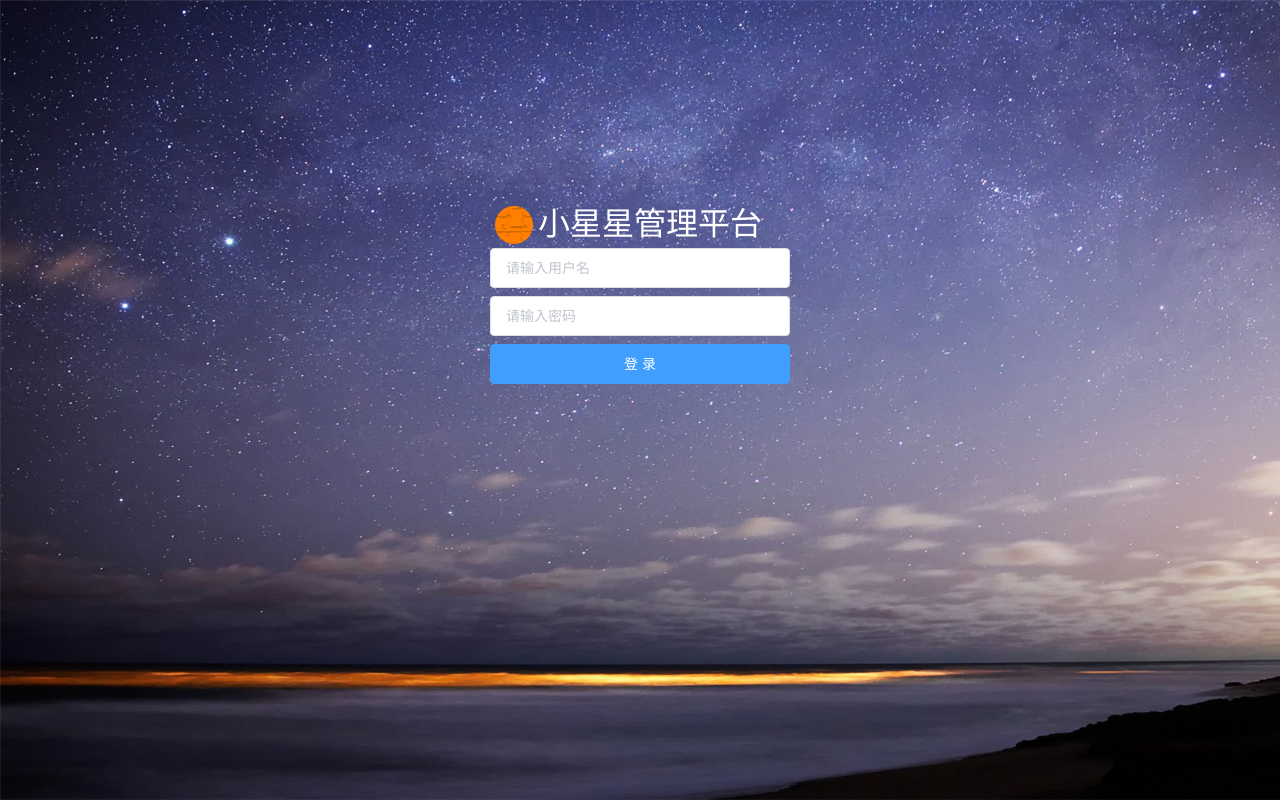
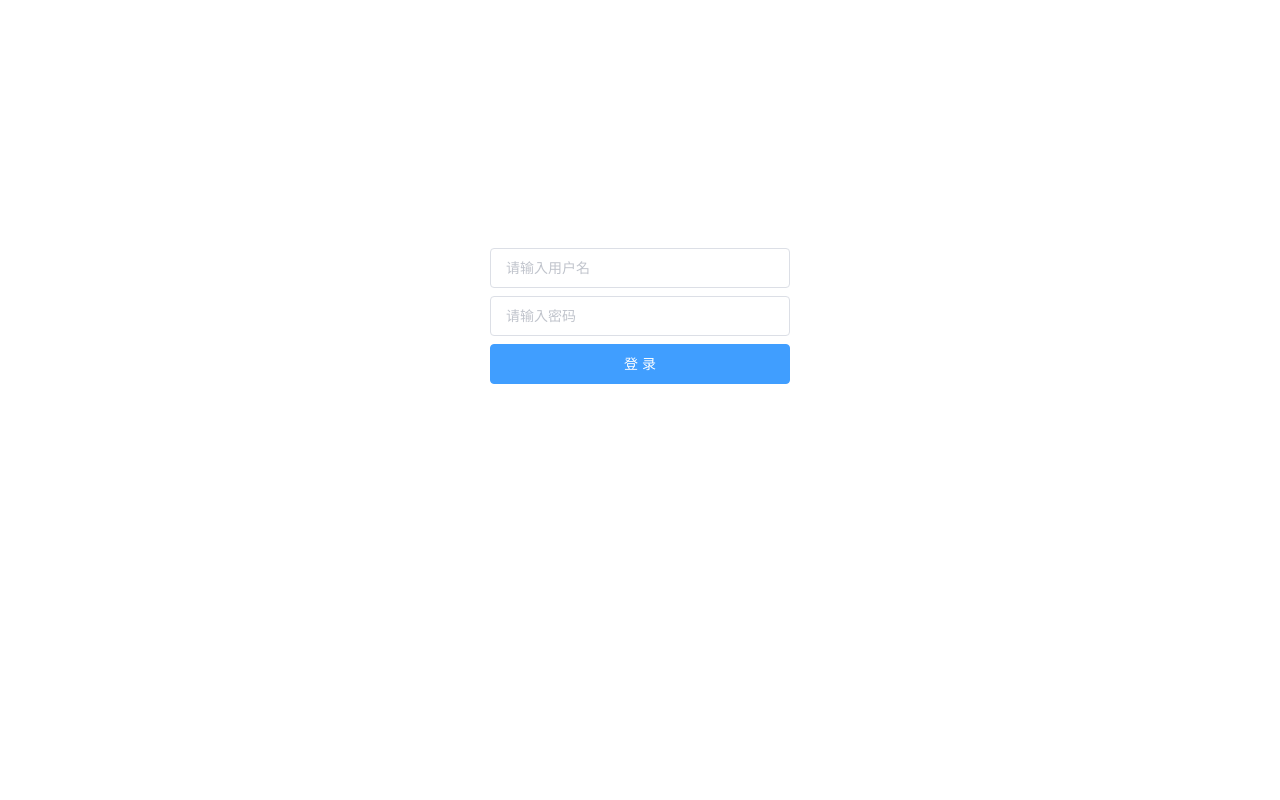
Before and after one commit to mickeysaint1/microservice_front, a Vue app: page /#/login in a window 1280 px wide. Built offline with nearby package versions, Linux system fonts and the light colour scheme.

Commit message:
前端功能

```diff
--- a/package.json
+++ b/package.json
@@ -7,6 +7,7 @@
     "build": "vue-cli-service build"
   },
   "dependencies": {
+    "axios": "^0.21.0",
     "core-js": "^3.4.3",
     "element-ui": "^2.13.0",
     "vue": "^2.6.10",
--- a/src/components/home.vue
+++ b/src/components/home.vue
@@ -98,6 +98,8 @@
     // import dictType from '@/components/modules/system/dictType.vue';
     // import dictEntry from '@/components/modules/system/dictEntry.vue';
 
+    import * as cookieApi from "@/js/utils/cookie.js";
+
     export default {
         name: "home",
         components: {
@@ -173,6 +175,10 @@
             doLogout() {
                 sessionStorage.removeItem("userData");
                 sessionStorage.removeItem("accessToken");
+                localStorage.removeItem("userData");
+                localStorage.removeItem("accessToken");
+                cookieApi.delCookie("accessToken");
+
                 this.$router.push("/login");
             }
         }
--- a/src/components/login.vue
+++ b/src/components/login.vue
@@ -45,14 +45,11 @@
 
                 userApi.getUserInfoByUserNamePassword({username:this.username, password:this.password})
                         .then(resp => {
-                            console.log(resp);
-
                             if (resp.success) {
                                 localStorage.setItem("accessToken", resp.data.accessToken);
                                 localStorage.setItem("userData", JSON.stringify(resp.data));
                                 sessionStorage.setItem("accessToken", resp.data.accessToken);
                                 sessionStorage.setItem("userData", JSON.stringify(resp.data));
-                                this.axios.headers.accessToken = resp.data.accessToken;
                                 cookieApi.delCookie("accessToken");
                                 setTimeout(function(){
                                     cookieApi.setCookie("accessToken", resp.data.accessToken);
@@ -84,7 +81,7 @@
     height:48px;
     width:48px;
     float:left;
-    background-image: url(../assets/logo.png);
+    /*background-image: url(../assets/logo.png);*/
 
 }
 
@@ -111,7 +108,7 @@
     left:0px;
     top:0px;
     z-index:0;
-    background-image: url(../assets/login_bg.jpg);
+    /*background-image: url(../assets/login_bg.jpg);*/
     background-size: cover;
 }
 </style>
```
Also changed, not shown: 1 other file (tests, documents, lock files or other folders).
